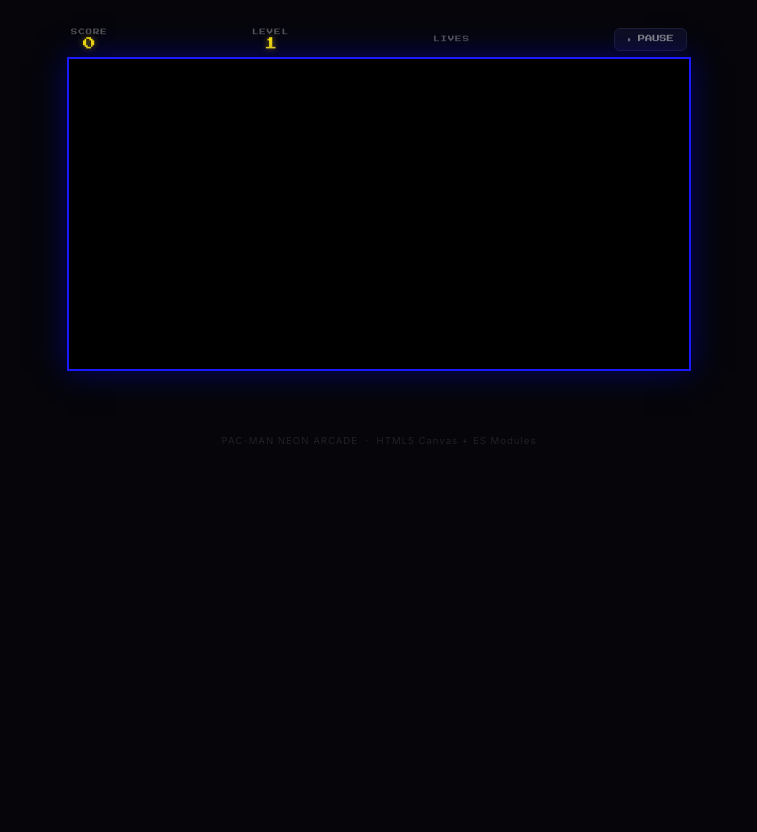
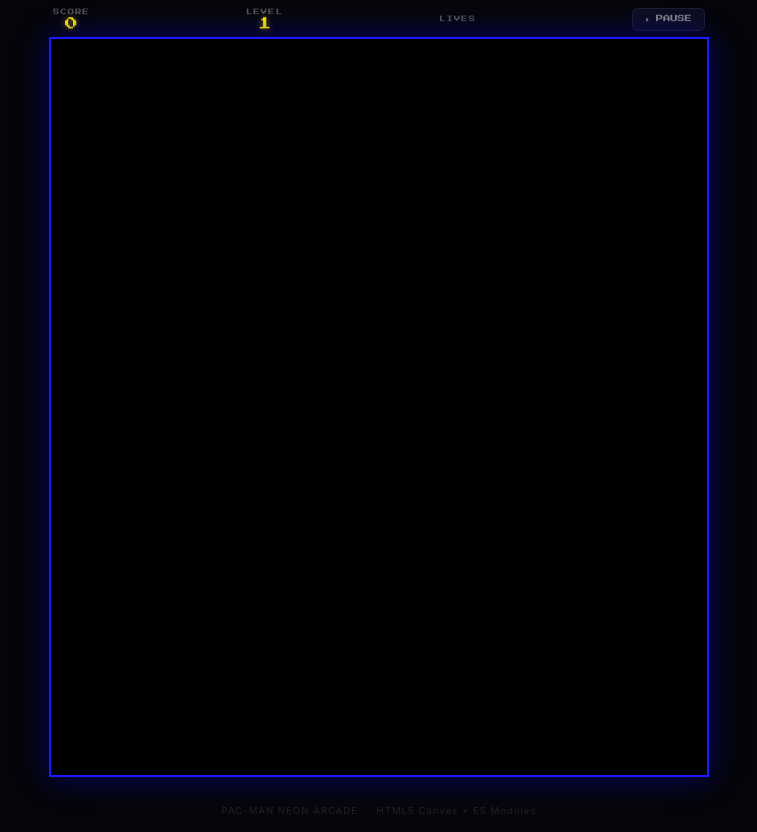
Before and after one commit to Yossifraslan/Pac-Man, a plain HTML site: page index.html in a window 1280 px wide. Both pictures are taken after a click on the button "START GAME". Shown: the whole page, without its empty margins (261-1018 px from the left). Before the commit the page ends 800 px from the top, so only its background shows below. Drawn offline with Linux system fonts and the light colour scheme.

Commit message:
style: update canvas sizing, border, and pixel rendering.

```diff
--- a/css/style.css
+++ b/css/style.css
@@ -568,3 +568,18 @@ footer {
   margin: 28px 0 16px;
   text-align: center;
 }
+
+#gameScreen {
+  padding: 0;
+}
+
+canvas {
+  display: block;
+  width: auto;
+  height: calc(100vh - 60px);
+  max-width: 100%;
+  background: #000;
+  border: 2px solid #1a1aff;
+  box-shadow: 0 0 30px rgba(0, 0, 200, 0.5);
+  image-rendering: pixelated;
+}
```
